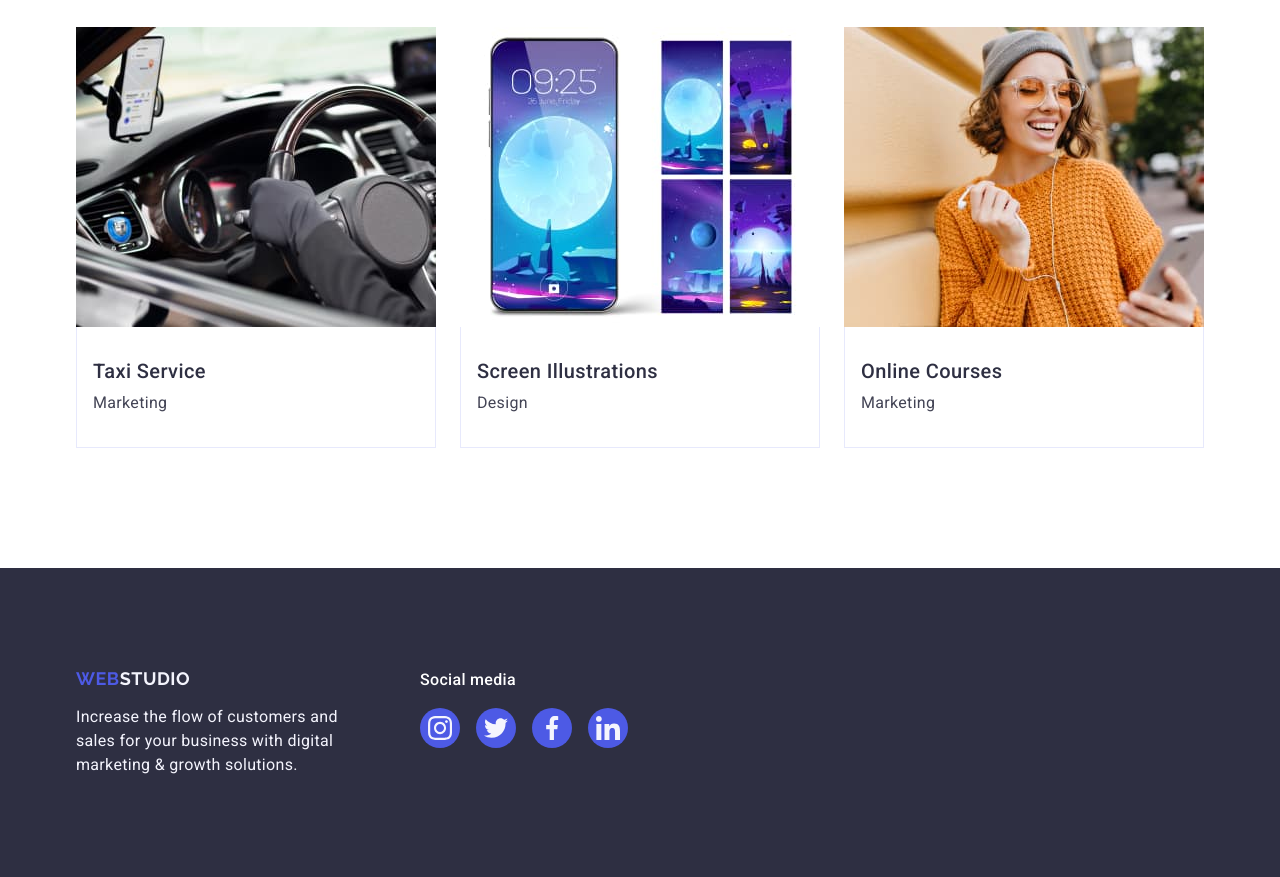
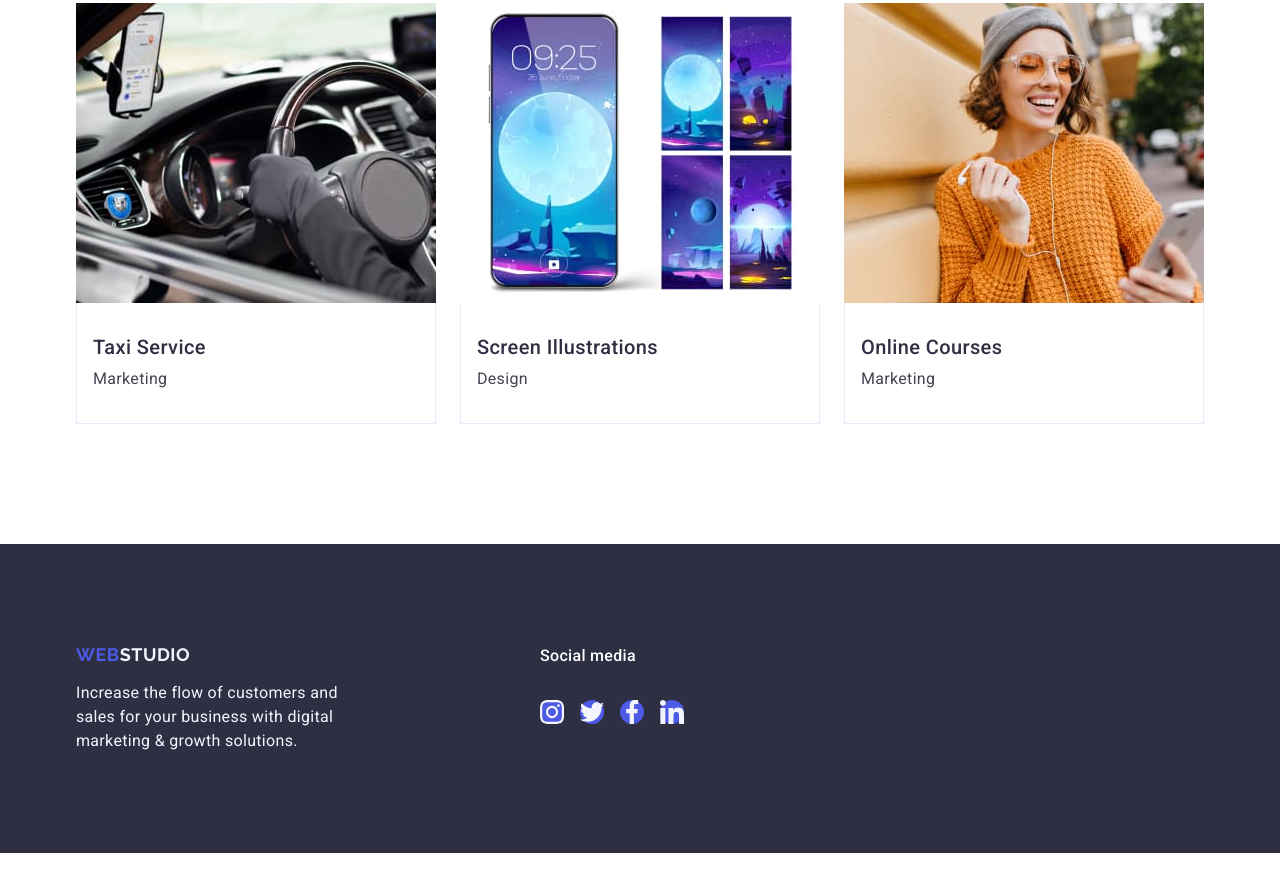
Before and after one commit to Maymiro11/goit-markup-hw-04, a plain HTML site: page index.html in a window 1280 px wide. Shown: the part 2479-3356 px from the top of the page. After the commit the page ends 3332 px from the top, so only its background shows below. Drawn offline with nearby package versions, Linux system fonts and the light colour scheme.

Commit message:
footer-fixed

```diff
--- a/css/styles.css
+++ b/css/styles.css
@@ -439,8 +439,12 @@ padding-right: 40px;
    .footer-container{
     display: flex;
     gap: 80px;
+    align-items: baseline
+   }
+.footer-left-div{
+    margin-right: 120px;
+}
 
-   }
    .footer-link{
     color: #4d5ae5;
 font-family: "Raleway", sans-serif;
@@ -470,6 +474,9 @@ font-weight: 500;
 line-height: 24px; /* 150% */
 letter-spacing: 0.32px;
 }
+.footer-soc-text{
+    margin-bottom: 16px;
+}
 .footer-soc-list{
 display: flex;
 gap: 16px;
@@ -482,7 +489,7 @@ justify-content: center;
     fill: #fff;
     flex-shrink: 0;
 }
-.footer-soc-item{
+/* .footer-soc-item{
     width: 40px;
     height: 40px;
 background-color: #4D5AE5;
@@ -491,8 +498,19 @@ justify-content: center;
 align-items: center;
 border-radius: 50%;
 transition: background-color 250ms cubic-bezier(0.4, 0, 0.2, 1);
+} */
+.footer-soc-link{
+    height: 100%;
+    width: 100%;
+    background-color: #4d5ae5;
+    background-color: #4D5AE5;
+display: flex;
+justify-content: center;
+align-items: center;
+border-radius: 50%;
+transition: background-color 250ms cubic-bezier(0.4, 0, 0.2, 1);
+
 }
-
 
 .footer-soc-item:hover,
 .footer-soc-item:focus{
--- a/index.html
+++ b/index.html
@@ -309,7 +309,7 @@
 <!-- Footer -->
 <footer class="footer">
     <div class="container footer-container">
-        <div>
+        <div class="footer-left-div">
     <a class="footer-link" href="./index.html">Web<span class="footer-link-studio">Studio</span></a>
     <p class="footer-text">Increase the flow of customers and sales for your business with digital  marketing & growth solutions.</p>
 </div>
@@ -318,24 +318,28 @@
 
     <ul class="footer-soc-list">
         <li class="footer-soc-item">
+            <a class="footer-soc-link" href="" alt="linkedin" target="_blank">
             <svg class="footer-soc-icon" width="24" height="24">
                 <use href="./images/icons.svg#icon-instagram-2"></use>
-            </svg>
+            </svg></a>
         </li>
         <li class="footer-soc-item">
+            <a class="footer-soc-link" href="" alt="linkedin" target="_blank">
             <svg class="footer-soc-icon" width="24" height="24">
                 <use href="./images/icons.svg#icon-twitter-1"></use>
-            </svg>
+            </svg></a>
         </li>
         <li class="footer-soc-item">
+            <a class="footer-soc-link" href="" alt="linkedin" target="_blank">
             <svg class="footer-soc-icon" width="24" height="24">
                 <use href="./images/icons.svg#icon-facebook-1"></use>
-            </svg>
+            </svg></a>
         </li>
         <li class="footer-soc-item">
+            <a class="footer-soc-link" href="" alt="linkedin" target="_blank">
             <svg class="footer-soc-icon" width="24" height="24">
                 <use href="./images/icons.svg#icon-linkedin-1"></use>
-            </svg>
+            </svg></a>
         </li>
     </ul>
 </div>
```
